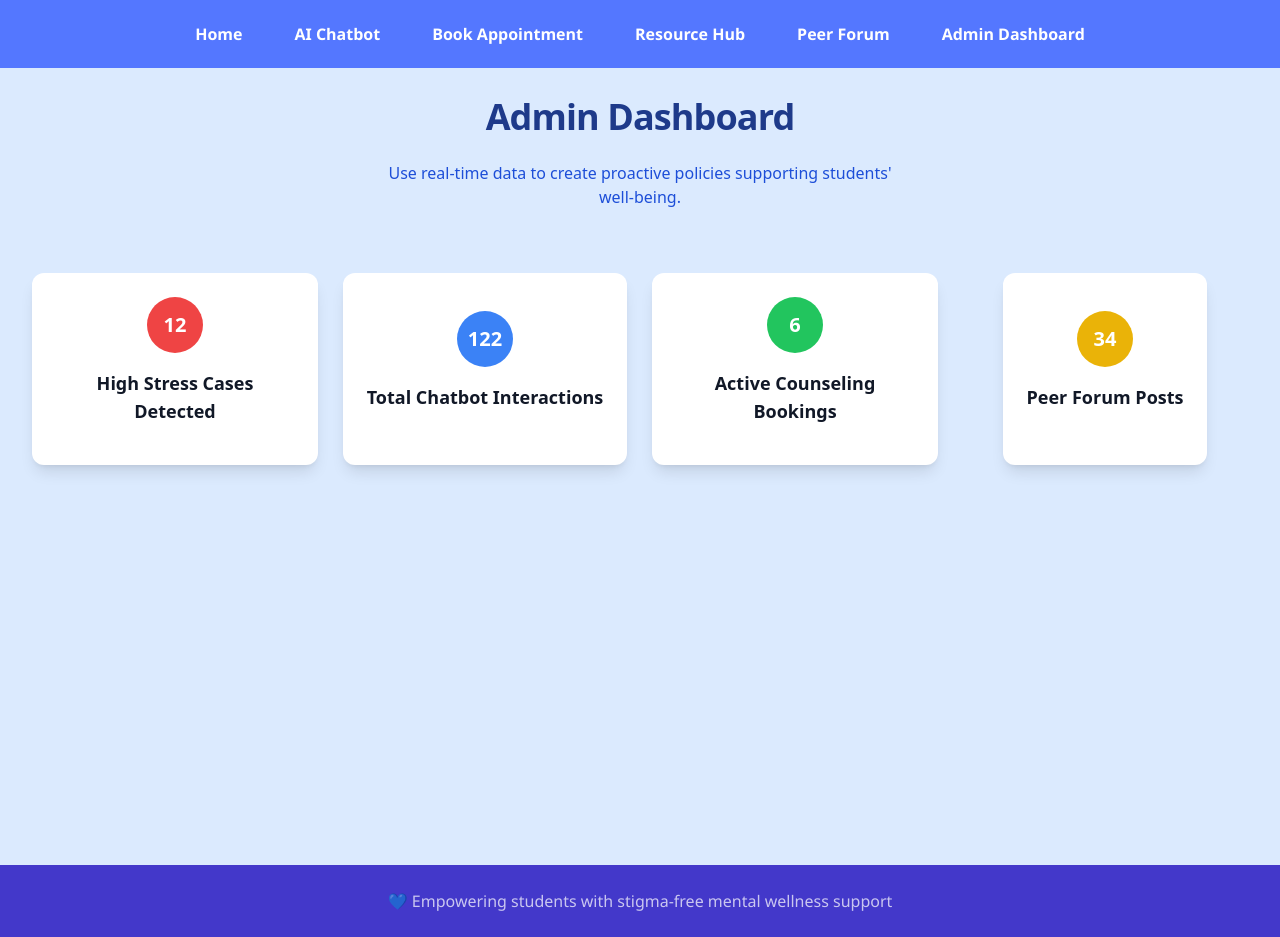
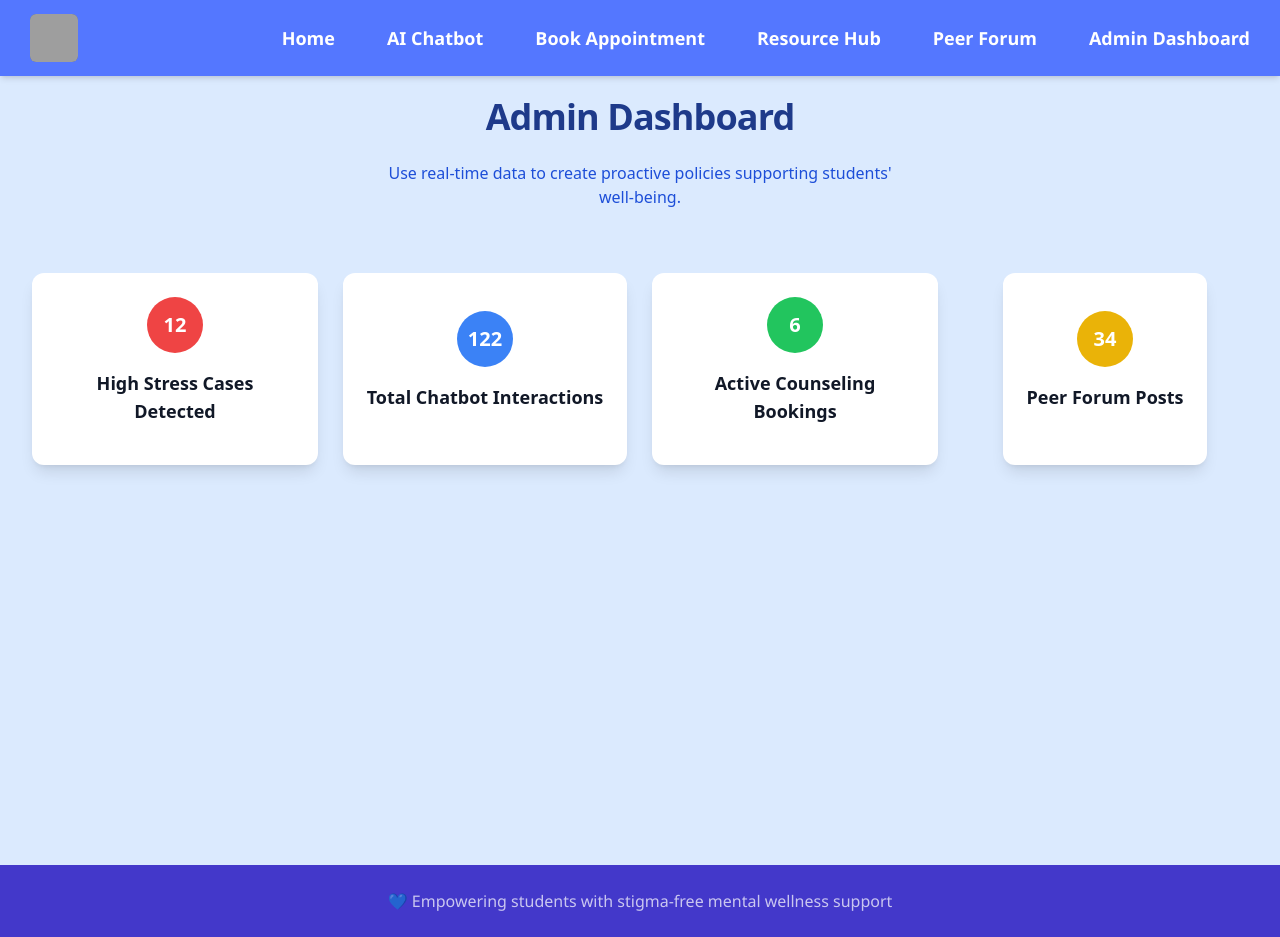
Before and after one commit to ashish0jha/healthtech, a React (Create React App) app: page /admin in a window 1280 px wide. Built offline with nearby package versions, Linux system fonts and the light colour scheme; grey boxes are pictures that could not be loaded.

Commit message:
MediaQuery

```diff
--- a/src/App.js
+++ b/src/App.js
@@ -5,20 +5,14 @@ import ResourceHub from "./components/ResourceHub";
 import PeerForum from "./components/PeerForum";
 import AdminDashboard from "./components/AdminDashboard";
 import Body from "./components/Body";
+import Navbar from "./components/NavBar";
 
 
 function App() {
   return (
     <Router>
       <div className="App">
-        <nav className="fixed top-0 w-full z-50 ">
-          <Link to="/">Home</Link>
-          <Link to="/chatbot">AI Chatbot</Link>
-          <Link to="/booking">Book Appointment</Link>
-          <Link to="/resources">Resource Hub</Link>
-          <Link to="/forum">Peer Forum</Link>
-          <Link to="/admin">Admin Dashboard</Link>
-        </nav>
+        <Navbar/>
         <Routes>
           <Route path="/" element={<Home />} />
           <Route path="/chatbot" element={<Chatbot />} />
--- a/src/components/HomePage.js
+++ b/src/components/HomePage.js
@@ -1,17 +1,37 @@
-import React, { useState } from "react";
+import { useState } from "react";
 import FeatureCard from "./FeatureCard";
 import { Heart, Users, BookOpen, MessageCircle, BarChart, StickyNote } from "lucide-react";
-import { Link } from "react-router-dom";
+import { Link, useNavigate } from "react-router-dom";
+
+const featureOptions = [
+  { title: "AI Chatbot", path: "/chatbot" },
+  { title: "Confidential Booking", path: "/booking" },
+  { title: "Resource Hub", path: "/resources" },
+  { title: "Peer Support Forum", path: "/forum" },
+  { title: "Admin Dashboard", path: "/admin" },
+];
 
 const HomePage = () => {
   const [notes, setNotes] = useState("");
   const [savedNotes, setSavedNotes] = useState([]);
+  const [modalOpen, setModalOpen] = useState(false);
+  const navigate = useNavigate();
 
   const handleSaveNote = () => {
     if (notes.trim() !== "") {
       setSavedNotes([...savedNotes, notes]);
       setNotes("");
     }
+  };
+
+  // New modal handlers
+  const handleSupportNowClick = () => {
+    setModalOpen(true);
+  };
+
+  const handleFeatureSelect = (path) => {
+    setModalOpen(false);
+    navigate(path);
   };
 
   return (
@@ -26,14 +46,17 @@ const HomePage = () => {
           A stigma-free, inclusive, and AI-powered mental wellness platform
           designed to support students anytime, anywhere.
         </p>
-        <button className="px-6 py-3 bg-indigo-600 text-white rounded-2xl shadow-lg hover:bg-indigo-700">
+        {/* Modified Button onClick */}
+        <button
+          onClick={handleSupportNowClick}
+          className="px-6 py-3 bg-indigo-600 text-white rounded-2xl shadow-lg hover:bg-indigo-700"
+        >
           Get Support Now
         </button>
       </header>
 
       {/* Features Section */}
       <section className="grid grid-cols-1 md:grid-cols-2 lg:grid-cols-3 gap-8 px-8 py-12 max-w-6xl mx-auto bg-blue-100">
-
         <Link to="/chatbot">
             <FeatureCard
               icon={<MessageCircle className="w-10 h-10 text-black" />}
@@ -41,7 +64,6 @@ const HomePage = () => {
               desc="Get instant coping strategies and first-aid support anytime you need."
             />
         </Link>
-
         <Link to="/booking">
             <FeatureCard
               icon={<Heart className="w-10 h-10 text-black" />}
@@ -49,7 +71,6 @@ const HomePage = () => {
               desc="Book private appointments with counselors or helplines securely."
             />
         </Link>
-
         <Link to="/resources">
             <FeatureCard
               icon={<BookOpen className="w-10 h-10 text-black" />}
@@ -57,7 +78,6 @@ const HomePage = () => {
               desc="Access wellness guides, audios, and videos in regional languages."
             />
         </Link>
-
         <Link to="/forum">
             <FeatureCard
               icon={<Users className="w-10 h-10 text-black" />}
@@ -65,7 +85,6 @@ const HomePage = () => {
               desc="Share experiences in a safe, moderated community of students."
             />
         </Link>
-
         <Link to="/admin">
             <FeatureCard
               icon={<BarChart className="w-10 h-10 text-black" />}
@@ -110,7 +129,34 @@ const HomePage = () => {
         </div>
       </section>
 
-      {/* Footer */}
+      {/* Modal Section - added to existing code */}
+      {modalOpen && (
+        <div className="fixed inset-0 bg-black bg-opacity-50 flex justify-center items-center z-50">
+          <div className="bg-white rounded-xl p-6 max-w-sm w-full shadow-lg">
+            <h2 className="text-2xl font-semibold text-indigo-700 mb-4 text-center">
+              Choose a Feature to Get Support
+            </h2>
+            <ul className="space-y-3">
+              {featureOptions.map(({ title, path }) => (
+                <li key={path}>
+                  <button
+                    onClick={() => handleFeatureSelect(path)}
+                    className="w-full py-3 px-4 bg-indigo-600 text-white rounded-lg hover:bg-indigo-700 transition"
+                  >
+                    {title}
+                  </button>
+                </li>
+              ))}
+            </ul>
+            <button
+              onClick={() => setModalOpen(false)}
+              className="mt-4 w-full py-2 text-indigo-700 font-semibold hover:underline"
+            >
+              Cancel
+            </button>
+          </div>
+        </div>
+      )}
     </div>
   );
 };
--- /dev/null
+++ b/src/components/NavBar.js
@@ -0,0 +1,89 @@
+import { useState } from "react";
+import { Link } from "react-router-dom";
+import { Menu } from "lucide-react"; // Hamburger icon
+
+const Navbar = () => {
+  const [menuOpen, setMenuOpen] = useState(false);
+
+  return (
+    <nav className="fixed top-0 w-full z-50 bg-[#5477ff] shadow-md flex items-center justify-between px-4 py-2">
+      {/* Logo */}
+      <Link to="/" className="flex items-center">
+        <img
+          alt="logo"
+          src="https://i.postimg.cc/T35YTygz/fevicon.png"
+          className="w-12 h-12 bg-[#365abd] rounded-md"
+        />
+      </Link>
+
+      {/* Desktop menu */}
+      <div className="hidden md:flex space-x-6 text-lg font-medium text-gray-700">
+        <Link to="/">Home</Link>
+        <Link to="/chatbot">AI Chatbot</Link>
+        <Link to="/booking">Book Appointment</Link>
+        <Link to="/resources">Resource Hub</Link>
+        <Link to="/forum">Peer Forum</Link>
+        <Link to="/admin">Admin Dashboard</Link>
+      </div>
+
+      {/* Hamburger menu button for mobile */}
+      <button
+        className="md:hidden focus:outline-none"
+        onClick={() => setMenuOpen(!menuOpen)}
+        aria-label="Toggle menu"
+      >
+        <Menu size={30} />
+      </button>
+
+      {/* Mobile menu dropdown */}
+      {menuOpen && (
+        <div className="absolute top-full left-0 w-full bg-white shadow-md flex flex-col space-y-2 p-4 md:hidden z-40">
+          <Link
+            to="/"
+            onClick={() => setMenuOpen(false)}
+            className="block px-2 py-1 text-gray-700 rounded hover:bg-gray-100"
+          >
+            Home
+          </Link>
+          <Link
+            to="/chatbot"
+            onClick={() => setMenuOpen(false)}
+            className="block px-2 py-1 text-gray-700 rounded hover:bg-gray-100"
+          >
+            AI Chatbot
+          </Link>
+          <Link
+            to="/booking"
+            onClick={() => setMenuOpen(false)}
+            className="block px-2 py-1 text-gray-700 rounded hover:bg-gray-100"
+          >
+            Book Appointment
+          </Link>
+          <Link
+            to="/resources"
+            onClick={() => setMenuOpen(false)}
+            className="block px-2 py-1 text-gray-700 rounded hover:bg-gray-100"
+          >
+            Resource Hub
+          </Link>
+          <Link
+            to="/forum"
+            onClick={() => setMenuOpen(false)}
+            className="block px-2 py-1 text-gray-700 rounded hover:bg-gray-100"
+          >
+            Peer Forum
+          </Link>
+          <Link
+            to="/admin"
+            onClick={() => setMenuOpen(false)}
+            className="block px-2 py-1 text-gray-700 rounded hover:bg-gray-100"
+          >
+            Admin Dashboard
+          </Link>
+        </div>
+      )}
+    </nav>
+  );
+};
+
+export default Navbar;
--- a/src/index.css
+++ b/src/index.css
@@ -162,7 +162,7 @@ section ul {
     max-width: 97vw;
   }
   nav {
-    flex-direction: column;
-    gap: 10px;
+    flex-direction: row;
+    flex-wrap: wrap;
   }
 }
```
Lines whose indentation alone changed are shown as unchanged.
